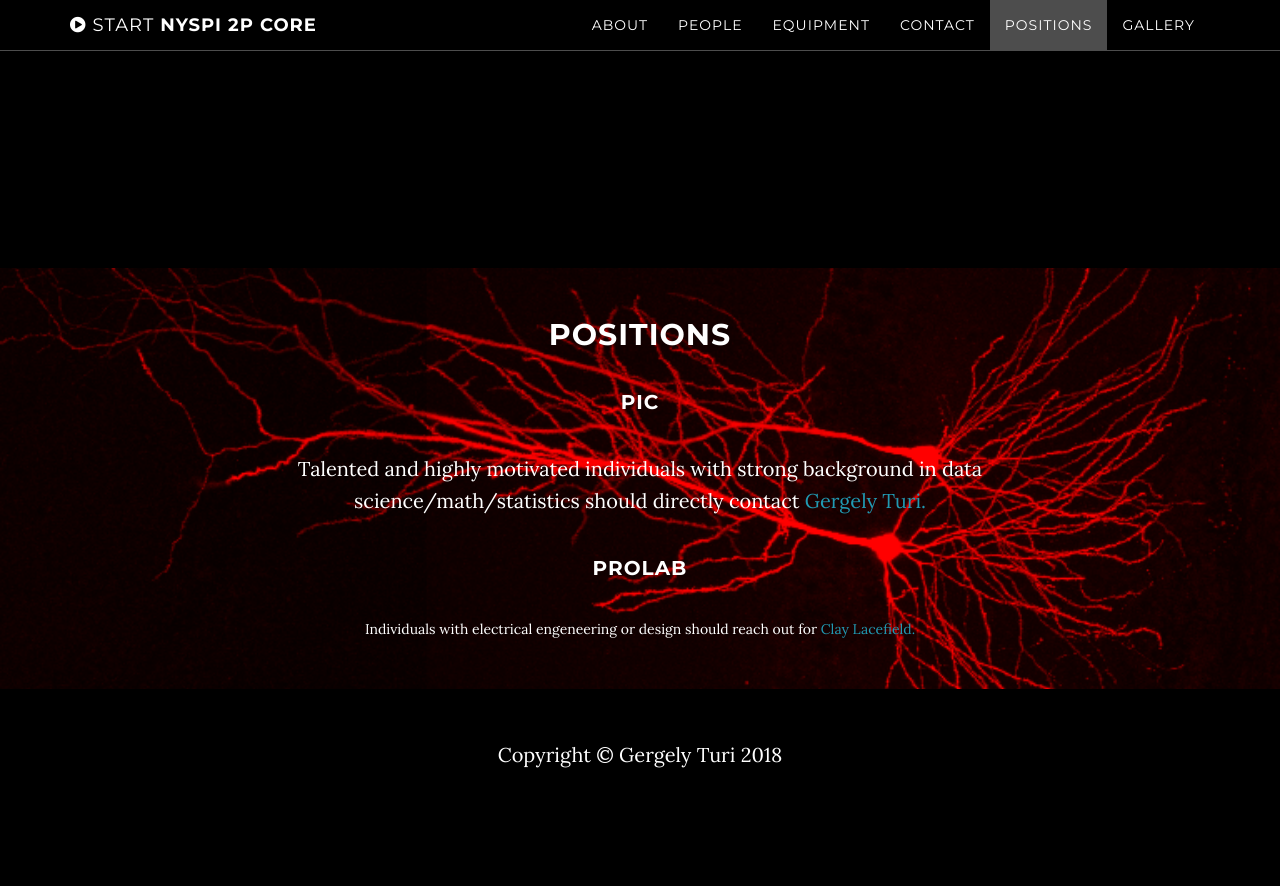
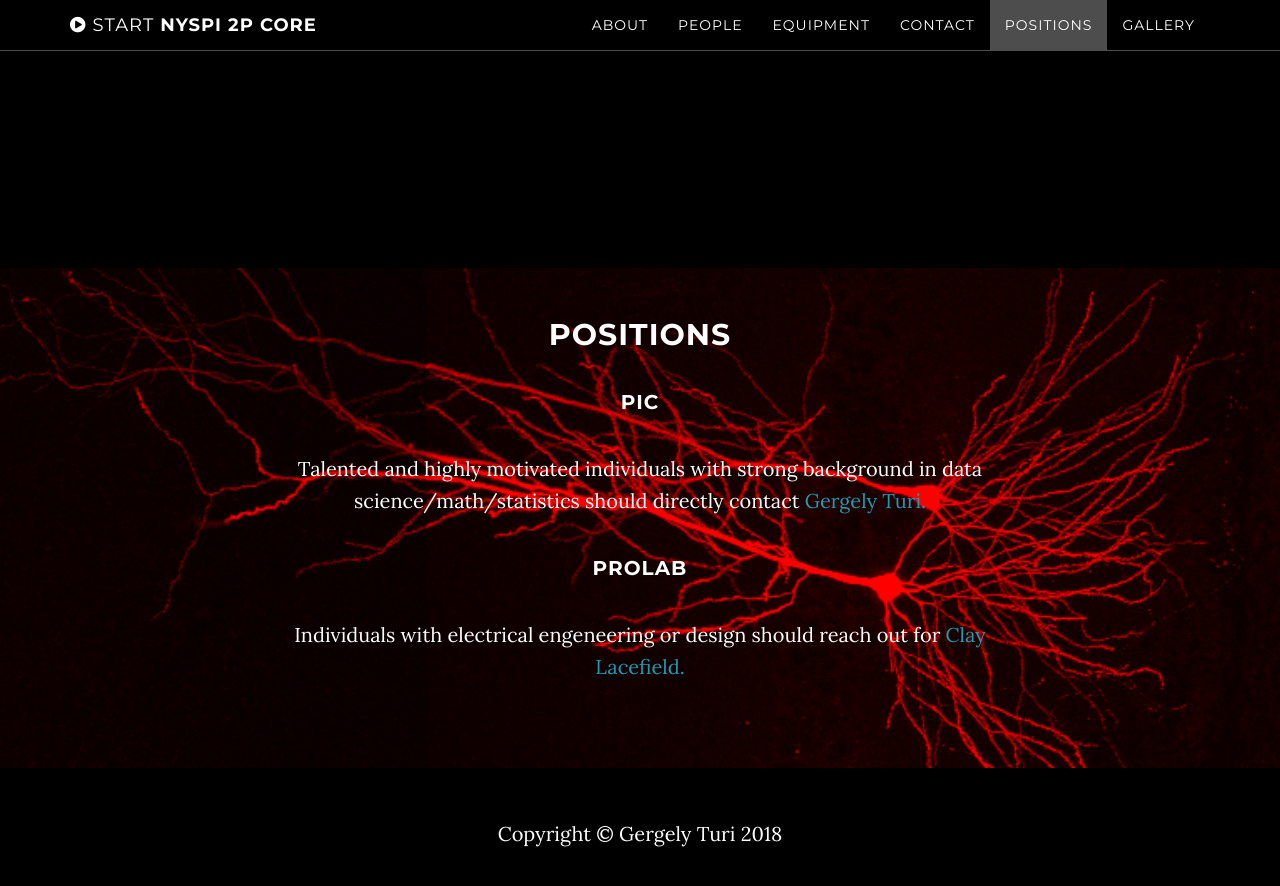
Before and after one commit to GergelyTuri/GergelyTuri.github.io, a Jekyll site: the page built from index.html, in a window 1280 px wide and 900 px high, scrolled down 3826 px. Shown: the top 886 px of the window. Built offline with Jekyll 4.4.1, drawn with Linux system fonts in a browser that asks for light colours; before the commit the page ends 4647 px from its top, so only the background shows below that.

```diff
--- a/_includes/positions.html
+++ b/_includes/positions.html
@@ -4,8 +4,8 @@
             <div class="container">
                 <div class="col-lg-8 col-lg-offset-2">
                     <h2>Positions</h2>
-                    <h3><p>PIC</p></h3><p>Talented and highly motivated individuals with strong background in data science/math/statistics should directly contact <a href="mailto:{{ site.email }}">Gergely Turi.</a>
-                    <h3><p>ProLab</p></h3>Individuals with electrical engeneering or design should reach out for <a href="mailto:col8@columbia.edu">Clay Lacefield.</a>
+                    <h3><p>PIC</p></h3><p>Talented and highly motivated individuals with strong background in data science/math/statistics should directly contact <a href="mailto:{{ site.email }}">Gergely Turi.</a></p>
+                    <h3><p>ProLab</p></h3><p>Individuals with electrical engeneering or design should reach out for <a href="mailto:col8@columbia.edu">Clay Lacefield.</a></p>
                 </div>
             </div>
         </div>
```
